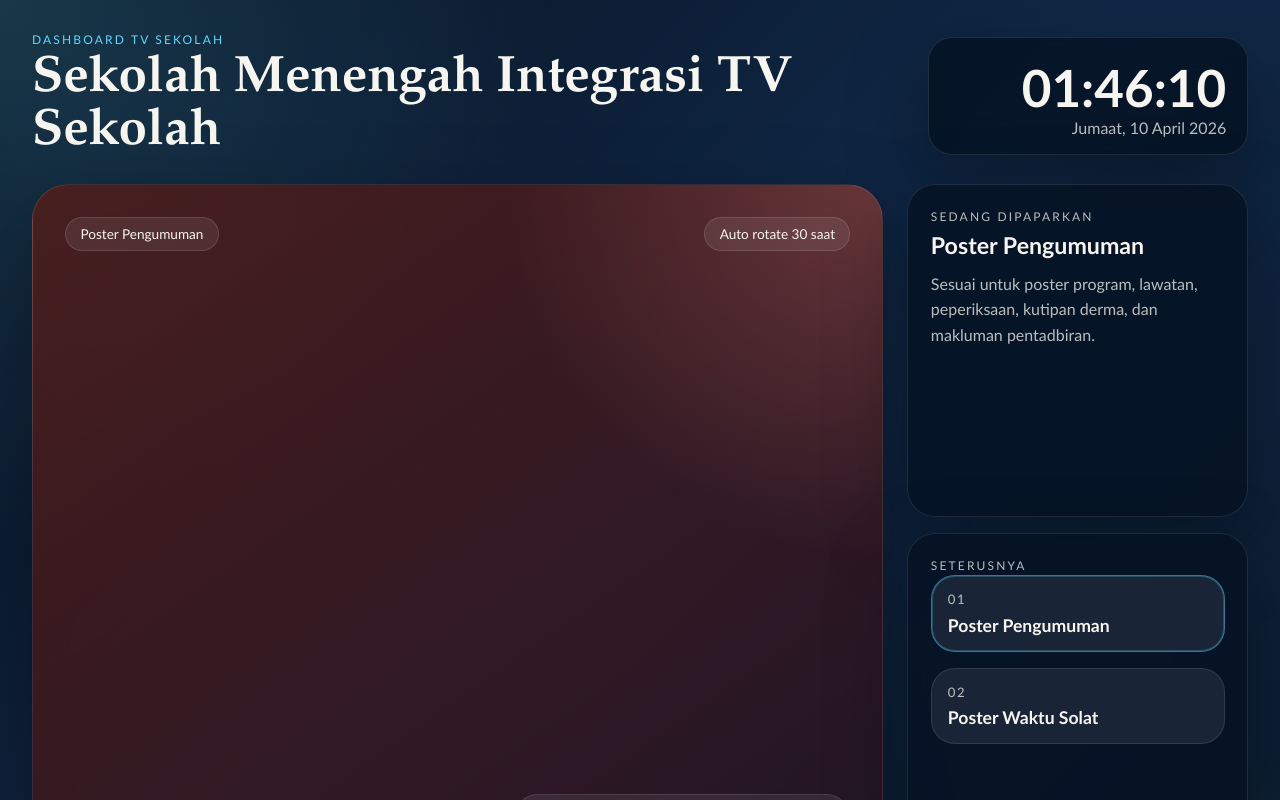
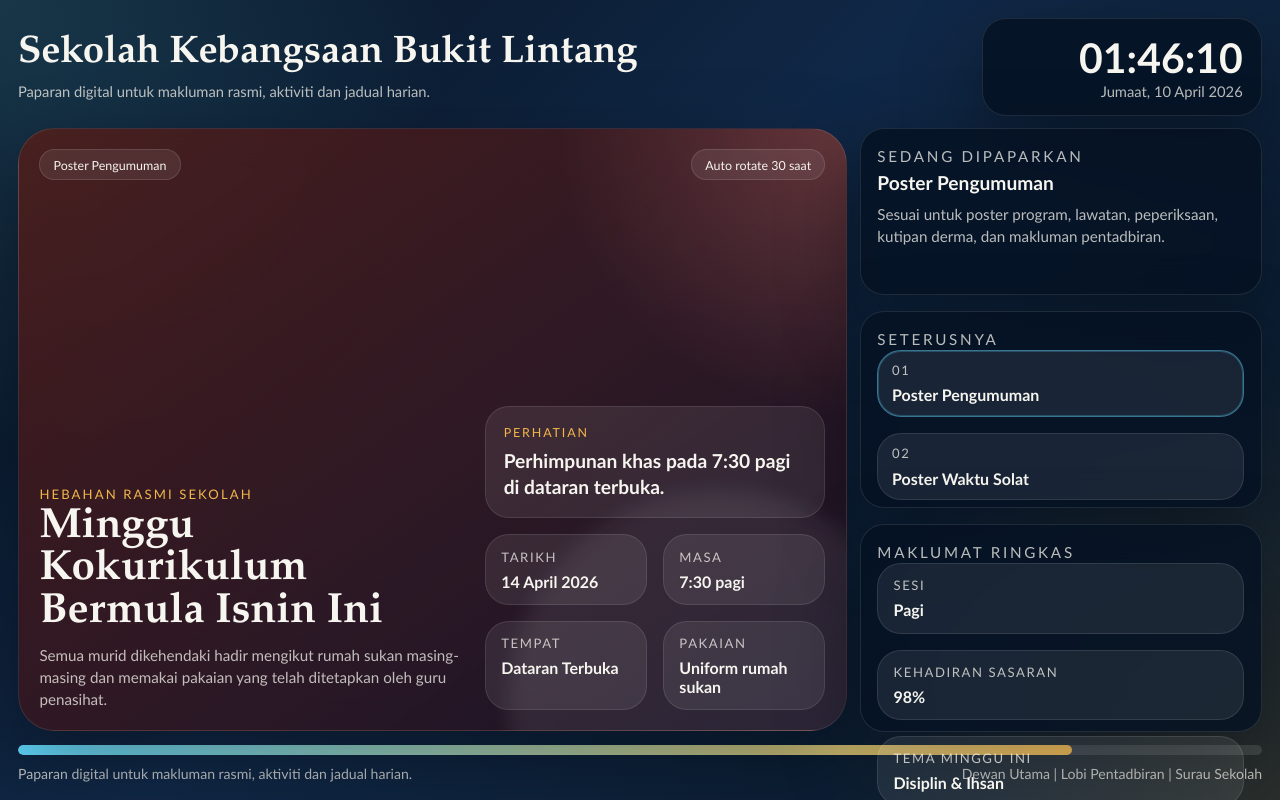
Before and after one commit to khairil4565/tvsekolah, a Next.js app: page / in a window 1280 px wide. Shown: the top 800 px of the page. Built offline with nearby package versions, Linux system fonts and the light colour scheme.

Commit message:
Refine TV dashboard layout

```diff
--- a/app/globals.css
+++ b/app/globals.css
@@ -29,18 +29,19 @@ body {
 
 body {
   min-height: 100vh;
+  overflow: hidden;
 }
 
 .screen-shell {
-  min-height: 100vh;
-  padding: 2rem;
+  height: 100vh;
+  padding: clamp(0.85rem, 1.4vw, 1.5rem);
 }
 
 .screen-frame {
-  min-height: calc(100vh - 4rem);
+  height: calc(100vh - (clamp(0.85rem, 1.4vw, 1.5rem) * 2));
   display: grid;
   grid-template-rows: auto 1fr auto;
-  gap: 1.5rem;
+  gap: clamp(0.75rem, 1vw, 1.1rem);
 }
 
 .topbar,
@@ -57,6 +58,11 @@ body {
   gap: 1rem;
 }
 
+.topbar-title {
+  display: grid;
+  gap: 0.45rem;
+}
+
 .eyebrow {
   margin: 0 0 0.35rem;
   text-transform: uppercase;
@@ -68,8 +74,14 @@ body {
 .topbar h1 {
   margin: 0;
   font-family: "Iowan Old Style", "Palatino Linotype", serif;
-  font-size: clamp(2rem, 4vw, 3.75rem);
+  font-size: clamp(1.9rem, 3vw, 3.1rem);
   line-height: 1.05;
+}
+
+.topbar-subtitle {
+  margin: 0;
+  color: var(--muted);
+  font-size: clamp(0.92rem, 1vw, 1.08rem);
 }
 
 .clock-card,
@@ -82,8 +94,8 @@ body {
 }
 
 .clock-card {
-  min-width: 320px;
-  padding: 1.1rem 1.3rem;
+  min-width: 280px;
+  padding: 0.9rem 1.15rem;
   border-radius: 24px;
   display: flex;
   flex-direction: column;
@@ -91,27 +103,29 @@ body {
 }
 
 .clock-time {
-  font-size: clamp(2rem, 4vw, 3.4rem);
+  font-size: clamp(1.9rem, 3.2vw, 3rem);
   font-weight: 700;
 }
 
 .clock-date {
   color: var(--muted);
   text-transform: capitalize;
+  font-size: clamp(0.92rem, 1vw, 1.02rem);
 }
 
 .hero-grid {
   display: grid;
-  grid-template-columns: minmax(0, 2fr) minmax(300px, 0.8fr);
-  gap: 1.5rem;
+  grid-template-columns: minmax(0, 1.75fr) minmax(280px, 0.85fr);
+  gap: clamp(0.8rem, 1vw, 1.1rem);
   align-items: stretch;
+  min-height: 0;
 }
 
 .poster-card {
   position: relative;
   overflow: hidden;
   border-radius: 36px;
-  min-height: 64vh;
+  min-height: 0;
   animation: posterReveal 600ms ease;
 }
 
@@ -142,8 +156,8 @@ body {
   z-index: 1;
   display: grid;
   grid-template-rows: auto 1fr;
-  gap: 1rem;
-  padding: 2rem;
+  gap: 0.8rem;
+  padding: clamp(1.1rem, 1.6vw, 1.7rem);
   height: 100%;
 }
 
@@ -157,8 +171,8 @@ body {
 .poster-label,
 .poster-interval {
   border-radius: 999px;
-  padding: 0.5rem 0.9rem;
-  font-size: 0.85rem;
+  padding: 0.42rem 0.82rem;
+  font-size: 0.78rem;
   background: rgba(255, 255, 255, 0.08);
   border: 1px solid rgba(255, 255, 255, 0.12);
 }
@@ -174,23 +188,24 @@ body {
 .poster-body {
   display: grid;
   grid-template-columns: minmax(0, 1.2fr) minmax(320px, 0.95fr);
-  gap: 1.5rem;
+  gap: 1rem;
   align-items: end;
+  min-height: 0;
 }
 
 .poster-body h2 {
-  margin: 0.45rem 0 0.9rem;
+  margin: 0.3rem 0 0.65rem;
   font-family: "Iowan Old Style", "Palatino Linotype", serif;
-  font-size: clamp(2.4rem, 5vw, 5rem);
-  line-height: 0.98;
+  font-size: clamp(2rem, 3.3vw, 3.8rem);
+  line-height: 1;
 }
 
 .poster-description {
   margin: 0;
   max-width: 56ch;
   color: var(--muted);
-  font-size: clamp(1rem, 1.5vw, 1.35rem);
-  line-height: 1.6;
+  font-size: clamp(0.95rem, 1.12vw, 1.12rem);
+  line-height: 1.45;
 }
 
 .announcement-layout,
@@ -214,7 +229,7 @@ body {
 }
 
 .highlight-box {
-  padding: 1.4rem;
+  padding: 1.1rem;
 }
 
 .highlight-caption {
@@ -227,8 +242,8 @@ body {
 }
 
 .highlight-box strong {
-  font-size: clamp(1.2rem, 2vw, 1.9rem);
-  line-height: 1.4;
+  font-size: clamp(1.08rem, 1.5vw, 1.5rem);
+  line-height: 1.35;
 }
 
 .info-list {
@@ -241,7 +256,7 @@ body {
 
 .info-item,
 .ticker-item {
-  padding: 1rem 1.15rem;
+  padding: 0.82rem 0.95rem;
 }
 
 .info-item span,
@@ -260,45 +275,48 @@ body {
 .ticker-item strong,
 .queue-item strong,
 .prayer-card strong {
-  font-size: 1.1rem;
+  font-size: 1rem;
 }
 
 .prayer-grid {
   display: grid;
   grid-template-columns: repeat(2, minmax(0, 1fr));
-  gap: 1rem;
+  gap: 0.8rem;
 }
 
 .prayer-card {
-  padding: 1.25rem;
+  padding: 0.95rem 1rem;
 }
 
 .prayer-card strong {
-  font-size: clamp(1.4rem, 2vw, 2.2rem);
+  font-size: clamp(1.2rem, 1.65vw, 1.8rem);
 }
 
 .side-panel {
-  grid-template-rows: repeat(3, minmax(0, 1fr));
+  grid-template-rows: 0.8fr 0.95fr 1fr;
+  min-height: 0;
 }
 
 .mini-card {
-  padding: 1.4rem;
-  border-radius: 28px;
+  padding: 1rem 1.05rem;
+  border-radius: 24px;
+  min-height: 0;
 }
 
 .mini-card h3 {
-  margin: 0.3rem 0 0.7rem;
-  font-size: 1.45rem;
+  margin: 0.2rem 0 0.55rem;
+  font-size: 1.2rem;
 }
 
 .mini-card p {
   margin: 0;
   color: var(--muted);
-  line-height: 1.6;
+  line-height: 1.45;
+  font-size: 0.95rem;
 }
 
 .queue-item {
-  padding: 0.95rem 1rem;
+  padding: 0.72rem 0.86rem;
 }
 
 .queue-item.active {
@@ -308,12 +326,12 @@ body {
 
 .bottombar {
   display: grid;
-  gap: 0.85rem;
+  gap: 0.65rem;
 }
 
 .progress-track {
   width: 100%;
-  height: 12px;
+  height: 10px;
   overflow: hidden;
   border-radius: 999px;
   background: rgba(255, 255, 255, 0.12);
@@ -331,7 +349,7 @@ body {
   justify-content: space-between;
   gap: 1rem;
   color: var(--muted);
-  font-size: 0.95rem;
+  font-size: 0.88rem;
 }
 
 @media (max-width: 1100px) {
@@ -340,7 +358,7 @@ body {
   }
 
   .screen-frame {
-    min-height: calc(100vh - 2rem);
+    height: calc(100vh - 2rem);
   }
 
   .topbar,
@@ -382,6 +400,24 @@ body {
   }
 }
 
+@media (min-aspect-ratio: 16/9) {
+  .screen-shell {
+    padding: clamp(0.7rem, 1vw, 1.1rem);
+  }
+
+  .screen-frame {
+    gap: 0.8rem;
+  }
+
+  .poster-content {
+    padding: 1rem 1.15rem;
+  }
+
+  .poster-body {
+    grid-template-columns: minmax(0, 1.3fr) minmax(290px, 0.9fr);
+  }
+}
+
 @keyframes posterReveal {
   from {
     opacity: 0.6;
--- a/components/tv-dashboard.js
+++ b/components/tv-dashboard.js
@@ -53,9 +53,9 @@ export function TVDashboard() {
     <main className="screen-shell">
       <section className="screen-frame">
         <header className="topbar">
-          <div>
-            <p className="eyebrow">Dashboard TV Sekolah</p>
+          <div className="topbar-title">
             <h1>{dashboardContent.schoolName}</h1>
+            <p className="topbar-subtitle">{dashboardContent.tagline}</p>
           </div>
           <div className="clock-card">
             <span className="clock-time">{formatClock(now)}</span>
--- a/lib/dashboard-content.js
+++ b/lib/dashboard-content.js
@@ -1,5 +1,5 @@
 export const dashboardContent = {
-  schoolName: "Sekolah Menengah Integrasi TV Sekolah",
+  schoolName: "Sekolah Kebangsaan Bukit Lintang",
   tagline: "Paparan digital untuk makluman rasmi, aktiviti dan jadual harian.",
   location: "Dewan Utama | Lobi Pentadbiran | Surau Sekolah",
   quickInfo: [
```
